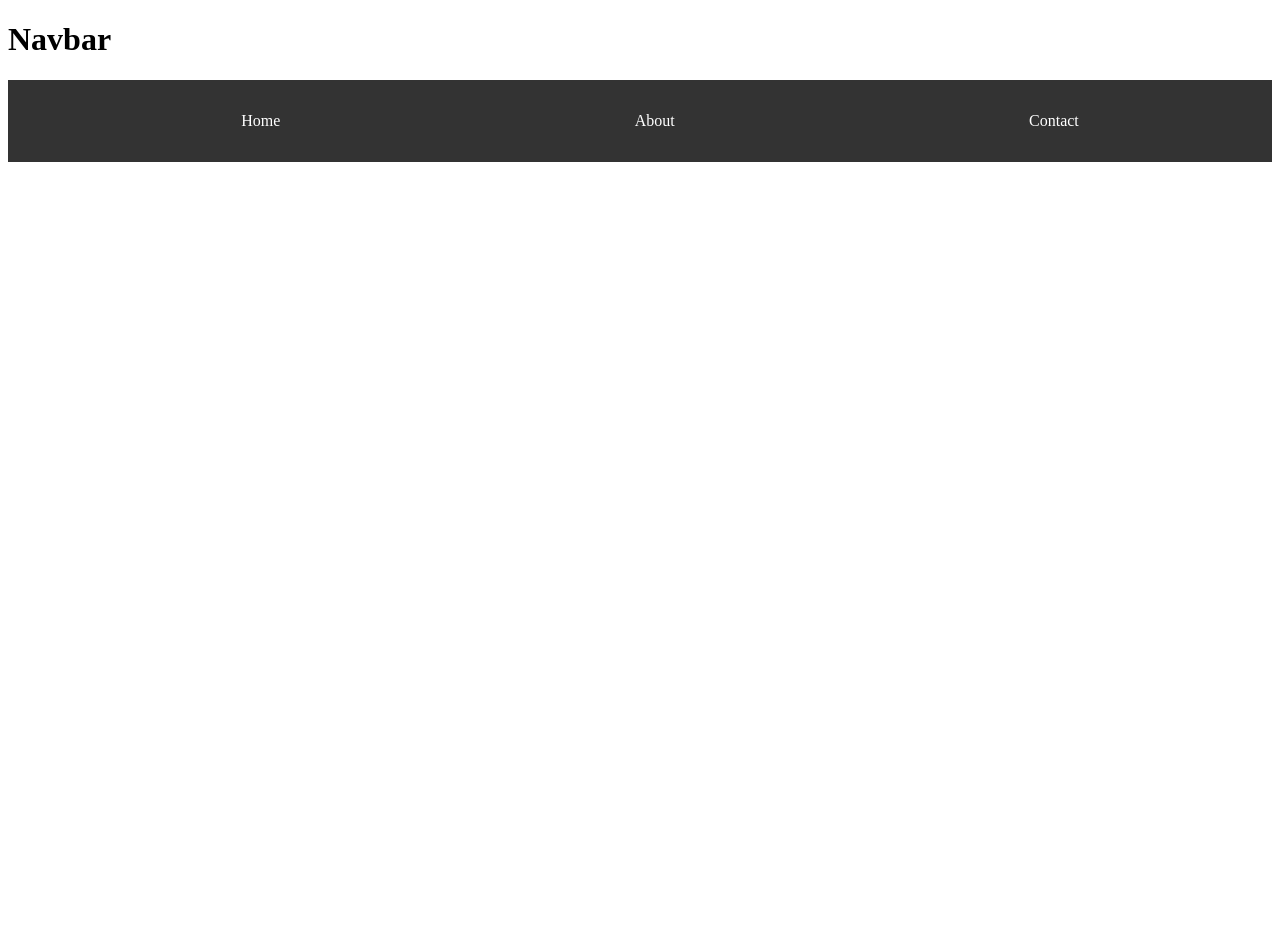
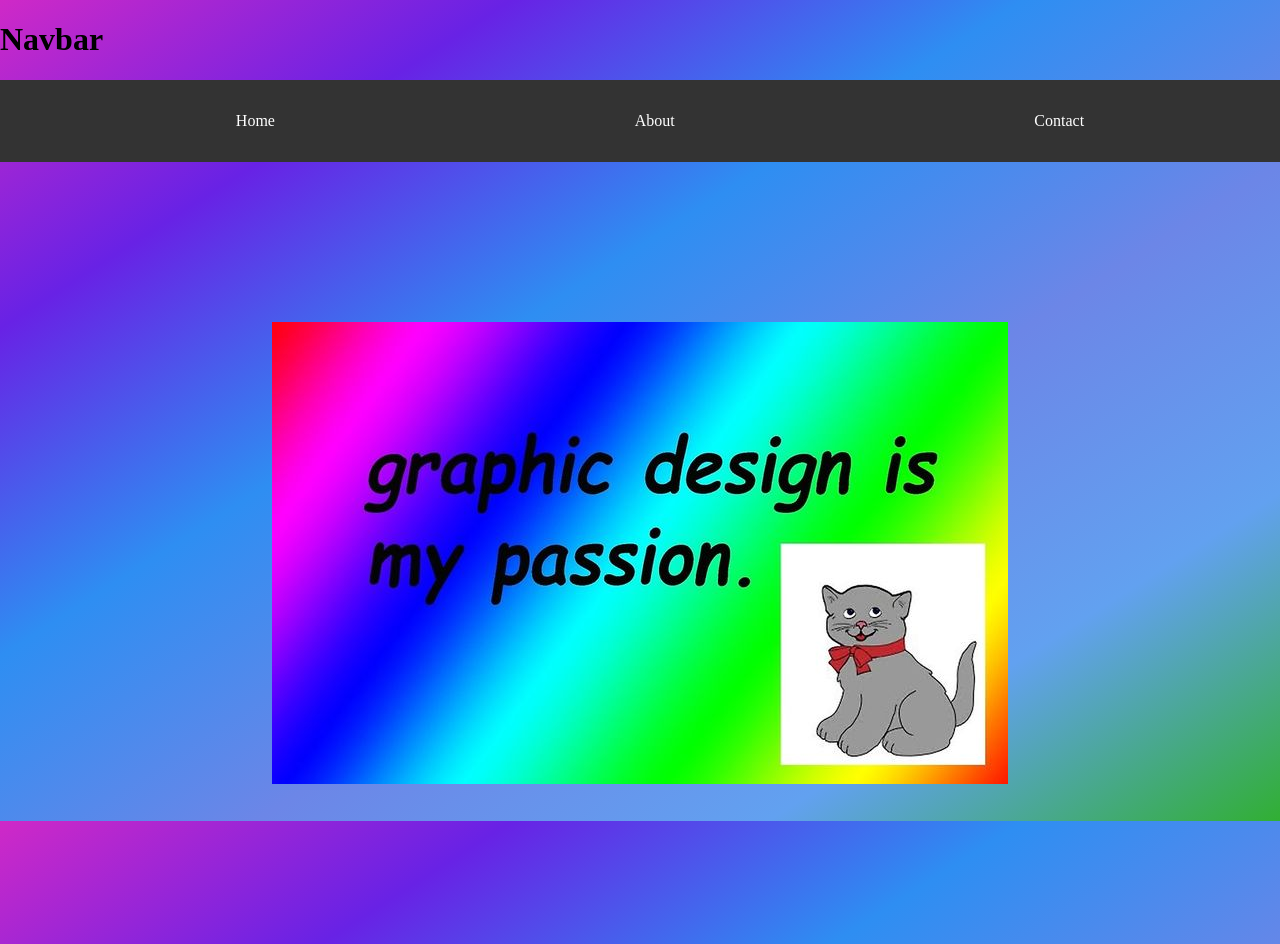
Before and after one commit to Societatea-Hermes/hackathon-website, a Vue app in the folder hermes-hackaton-2024/: page / in a window 1280 px wide. Before the commit the page ends 800 px from the top, so only its background shows below. Built offline with nearby package versions, Linux system fonts and the light colour scheme.

Commit message:
Added example css variables + graphic design is my passion

```diff
--- a/hermes-hackaton-2024/src/App.vue
+++ b/hermes-hackaton-2024/src/App.vue
@@ -1,6 +1,9 @@
 <template>
   <main>
     <Navbar />
+    <div class="container">
+      <img src="./assets/imgs/cet.jpg" alt="Graphic" />
+    </div>
   </main>
 </template>
 
@@ -12,4 +15,11 @@ const { sponsors } = useSponsors()
 console.log(sponsors)
 </script>
 
-<style scoped></style>
+<style scoped>
+.container {
+  display: flex;
+  align-items: center;
+  justify-content: center;
+  padding: 10rem;
+}
+</style>
--- /dev/null
+++ b/hermes-hackaton-2024/src/assets/main.css
@@ -0,0 +1,22 @@
+:root {
+  --purple: #6822e5;
+  --magenta: #cf29c7;
+  --dark-blue: #2e8ef2;
+  --mid-blue: #6c86e7;
+  --light-blue: #62a1f0;
+  --green: #31af33;
+}
+
+body {
+  background: linear-gradient(
+    to bottom right,
+    var(--magenta),
+    var(--purple),
+    var(--dark-blue),
+    var(--mid-blue),
+    var(--light-blue),
+    var(--green)
+  );
+  height: 100vh; /* Ensure it covers the full viewport height */
+  margin: 0; /* Remove default margin */
+}
--- a/hermes-hackaton-2024/src/main.js
+++ b/hermes-hackaton-2024/src/main.js
@@ -1,4 +1,5 @@
 import { createApp } from 'vue'
 import App from './App.vue'
+import './assets/main.css'
 
 createApp(App).mount('#app')
```
Also changed, not shown: hermes-hackaton-2024/src/assets/imgs/cet.jpg (added).
